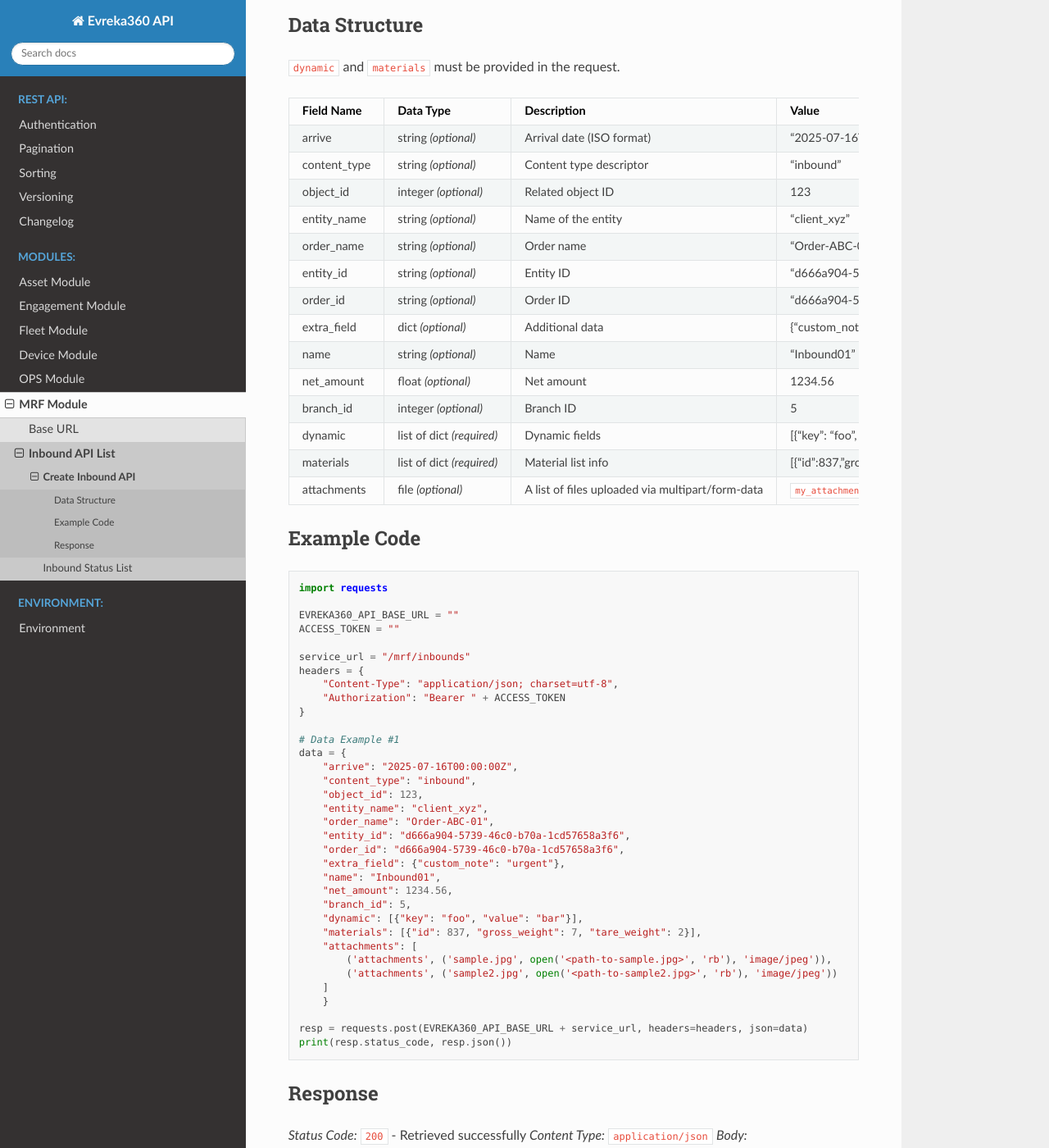
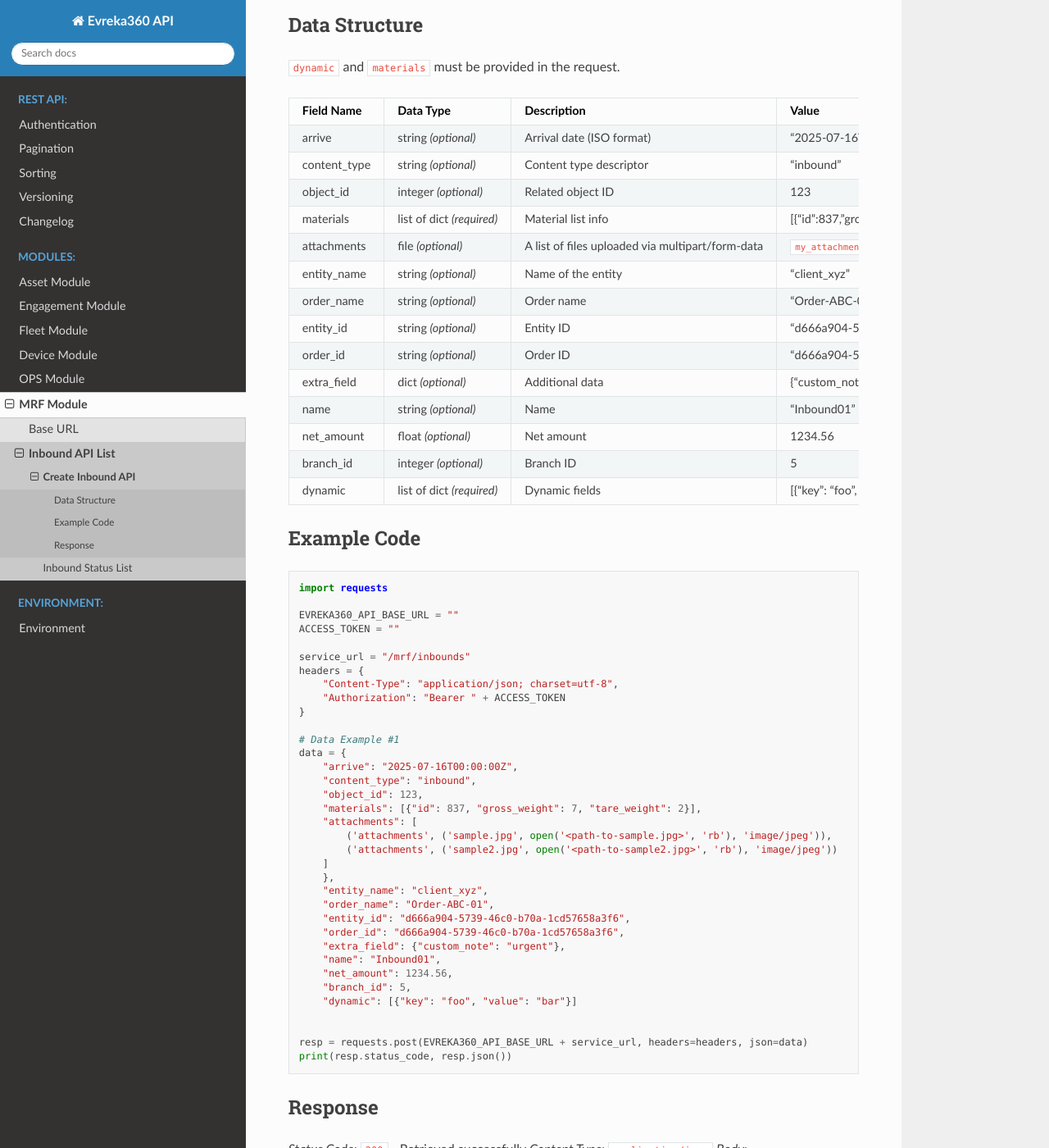
Before and after one commit to evrekadev/evreka-api-doc, a Sphinx documentation site: the page built from source/mrf/inbound/create.rst, in a window 1280 px wide and 1400 px high, scrolled down 205 px. Shown: the whole window at 82% size. Built offline with Sphinx 7.4.7 and the Read the Docs theme 3.1.0, drawn with Linux system fonts in a browser that asks for light colours; part of the change alters nothing that is shown.

Commit message:
table fix

```diff
--- a/source/mrf/inbound/create.rst
+++ b/source/mrf/inbound/create.rst
@@ -23,6 +23,10 @@ Data Structure
     +-------------------------+--------------------------------------------------------------+---------------------------------------------------+-------------------------------------------------------+
     | object_id               | integer *(optional)*                                         | Related object ID                                 | 123                                                   |
     +-------------------------+--------------------------------------------------------------+---------------------------------------------------+-------------------------------------------------------+
+    | materials               | list of dict *(required)*                                    | Material list info                                | [{"id":837,"gross_weight":7,"tare_weight":2}]         |
+    +-------------------------+--------------------------------------------------------------+---------------------------------------------------+-------------------------------------------------------+
+    | attachments             | file *(optional)*                                            | A list of files uploaded via multipart/form-data  | ``my_attachment.png``                                 |
+    +-------------------------+--------------------------------------------------------------+---------------------------------------------------+-------------------------------------------------------+
     | entity_name             | string *(optional)*                                          | Name of the entity                                | "client_xyz"                                          |
     +-------------------------+--------------------------------------------------------------+---------------------------------------------------+-------------------------------------------------------+
     | order_name              | string *(optional)*                                          | Order name                                        | "Order-ABC-01"                                        |
@@ -41,10 +45,7 @@ Data Structure
     +-------------------------+--------------------------------------------------------------+---------------------------------------------------+-------------------------------------------------------+
     | dynamic                 | list of dict *(required)*                                    | Dynamic fields                                    | [{"key": "foo", "value": "bar"}]                      |
     +-------------------------+--------------------------------------------------------------+---------------------------------------------------+-------------------------------------------------------+
-    | materials               | list of dict *(required)*                                    | Material list info                                | [{"id":837,"gross_weight":7,"tare_weight":2}]         |
-    +-------------------------+--------------------------------------------------------------+---------------------------------------------------+-------------------------------------------------------+
-    | attachments             | file *(optional)*                                            | A list of files uploaded via multipart/form-data  | ``my_attachment.png``                                 |
-    +-------------------------+--------------------------------------------------------------+---------------------------------------------------+-------------------------------------------------------+
+
 
 Example Code
 ^^^^^^^^^^^^^^^^^
@@ -67,6 +68,12 @@ Example Code
         "arrive": "2025-07-16T00:00:00Z",
         "content_type": "inbound",
         "object_id": 123,
+        "materials": [{"id": 837, "gross_weight": 7, "tare_weight": 2}],
+        "attachments": [
+            ('attachments', ('sample.jpg', open('<path-to-sample.jpg>', 'rb'), 'image/jpeg')),
+            ('attachments', ('sample2.jpg', open('<path-to-sample2.jpg>', 'rb'), 'image/jpeg'))
+        ]
+        },
         "entity_name": "client_xyz",
         "order_name": "Order-ABC-01",
         "entity_id": "d666a904-5739-46c0-b70a-1cd57658a3f6",
@@ -75,13 +82,8 @@ Example Code
         "name": "Inbound01",
         "net_amount": 1234.56,
         "branch_id": 5,
-        "dynamic": [{"key": "foo", "value": "bar"}],
-        "materials": [{"id": 837, "gross_weight": 7, "tare_weight": 2}],
-        "attachments": [
-            ('attachments', ('sample.jpg', open('<path-to-sample.jpg>', 'rb'), 'image/jpeg')),
-            ('attachments', ('sample2.jpg', open('<path-to-sample2.jpg>', 'rb'), 'image/jpeg'))
-        ]
-        }
+        "dynamic": [{"key": "foo", "value": "bar"}]
+
 
     resp = requests.post(EVREKA360_API_BASE_URL + service_url, headers=headers, json=data)
     print(resp.status_code, resp.json())
```
